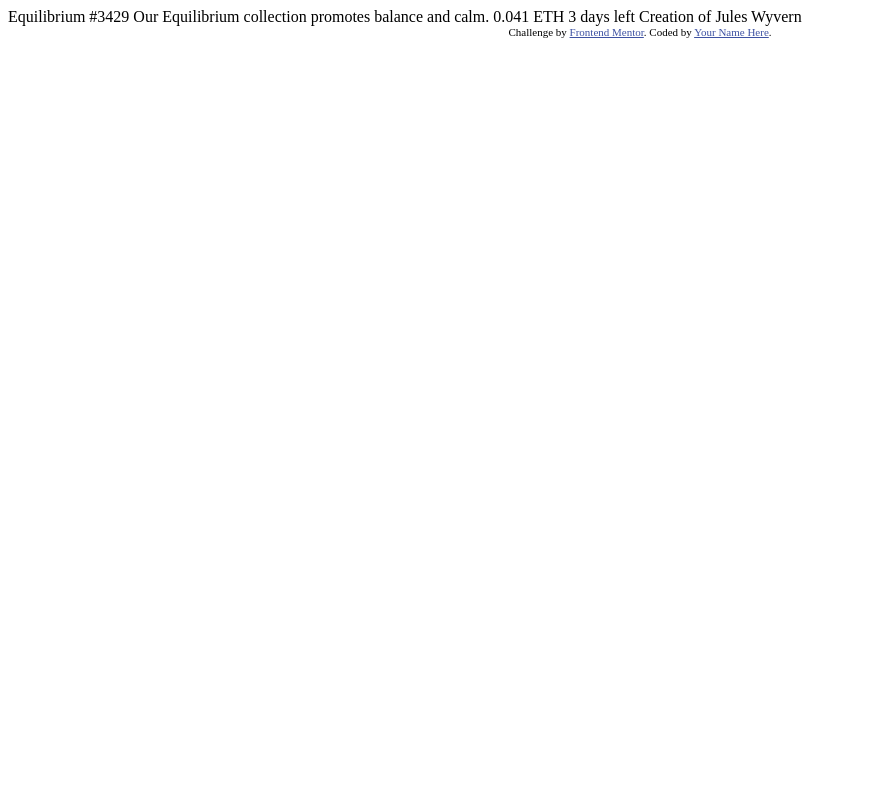
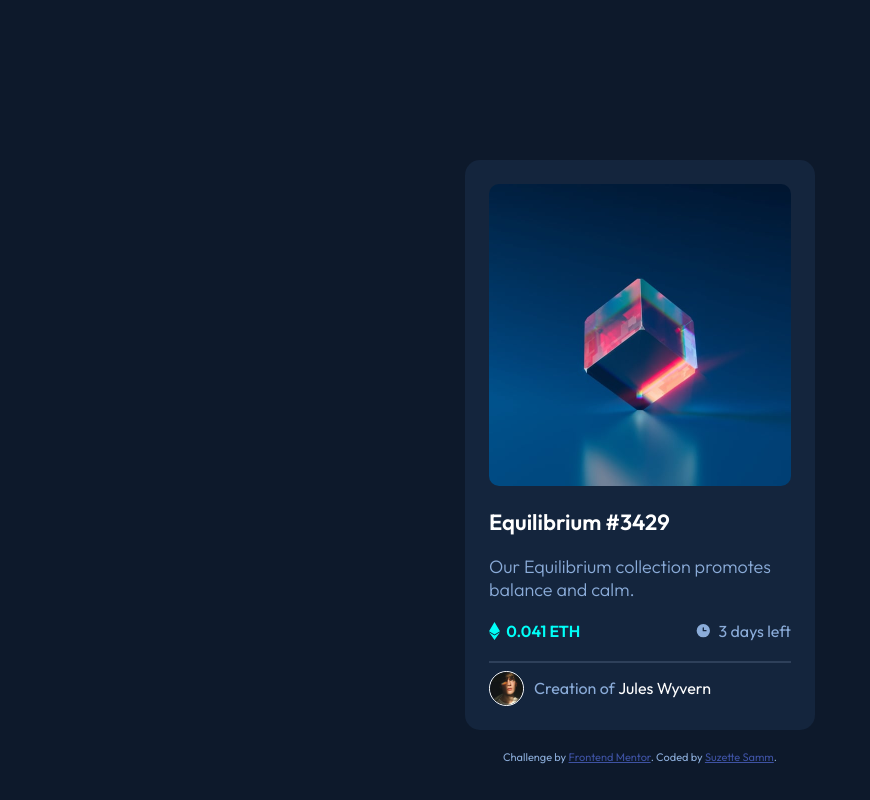
Before and after one commit to SuzetteSa/nft-preview-card-component, a plain HTML site: page nft-preview-card-component-main/index.html in a window 1280 px wide. Shown: the whole page, without its empty margins (0-870 px from the left). Drawn offline with Linux system fonts and the light colour scheme.

Commit message:
simple html css styling nft card

```diff
--- a/nft-preview-card-component-main/index.html
+++ b/nft-preview-card-component-main/index.html
@@ -1,33 +1,81 @@
 <!DOCTYPE html>
 <html lang="en">
   <head>
-  <meta charset="UTF-8">
-  <meta name="viewport" content="width=device-width, initial-scale=1.0"> <!-- displays site properly based on user's device -->
-
-  <link rel="icon" type="image/png" sizes="32x32" href="./images/favicon-32x32.png">
+    <meta charset="UTF-8" />
+    <meta name="viewport" content="width=device-width, initial-scale=1.0" />
+    <!-- displays site properly based on user's device -->
+    <link rel="preconnect" href="https://fonts.googleapis.com" />
+    <link rel="preconnect" href="https://fonts.gstatic.com" crossorigin />
+    <link
+      href="https://fonts.googleapis.com/css2?family=Outfit:wght@300;400;600&display=swap"
+      rel="stylesheet"
+    />
+    <link rel="stylesheet" href="styles.css" />
+    <link
+      rel="icon"
+      type="image/png"
+      sizes="32x32"
+      href="./images/favicon-32x32.png"
+    />
 
     <title>Frontend Mentor | NFT preview card component</title>
 
     <!-- Feel free to remove these styles or customise in your own stylesheet 👍 -->
     <style>
-    .attribution { font-size: 11px; text-align: center; }
-    .attribution a { color: hsl(228, 45%, 44%); }
+      .attribution {
+        font-size: 11px;
+        text-align: center;
+      }
+      .attribution a {
+        color: hsl(228, 45%, 44%);
+      }
     </style>
   </head>
   <body>
+    <div class="container">
+      <div class="image-container">
+      <img
+        src="images/image-equilibrium.jpg"
+        alt="nft photo"
+        class="nft-photo"
+      />
+      <div class="overlay">
+        <div class="content">
+          <img src="images/icon-view.svg" alt="icon-view" class="icon-view">
+        </div>
+      </div>
+    </div>
+      <h2>Equilibrium #3429</h2>
 
-  Equilibrium #3429
+      <p>Our Equilibrium collection promotes <br> balance and calm.</p>
+      <div class="blurbs"
+>
+        <span class="ethereum-blurb">
+          <img src="images/icon-ethereum.svg" alt="ethereum icon" class="ethereum-blurb"/> &nbsp 0.041
+          ETH</span
+        >
+        <span class="clock-blurb">
+          <img src="images/icon-clock.svg" alt="icon-clock" /> &nbsp 3 days left</span
+        >
+      </div>
+      <hr>
+      <div class="creator"
+>
+        <img
+          src="images/image-avatar.png"
+          alt="profile picture"
+          class="avatar-pic"
+        />
+        <span class="creator-text">Creation of </span> &nbsp
+        <span class="creator-name"> Jules Wyvern</span>
 
-  Our Equilibrium collection promotes balance and calm.
-
-  0.041 ETH
-  3 days left
-
-  Creation of Jules Wyvern
-
+      </div>
+    </div>
     <div class="attribution">
-    Challenge by <a href="https://www.frontendmentor.io?ref=challenge" target="_blank">Frontend Mentor</a>.
-    Coded by <a href="#">Your Name Here</a>.
+      Challenge by
+      <a href="https://www.frontendmentor.io?ref=challenge" target="_blank"
+        >Frontend Mentor</a
+      >. Coded by <a href="#">Suzette Samm</a>.
     </div>
   </body>
 </html>
--- /dev/null
+++ b/nft-preview-card-component-main/styles.css
@@ -0,0 +1,126 @@
+body {
+  background-color: hsl(217, 54%, 11%);
+  font-family: "Outfit", sans-serif;
+  display: flex;
+  flex-direction: column;
+  justify-content: space-between;
+  align-items: center;
+}
+
+.container {
+  background-color: hsl(216, 50%, 16%);
+  box-sizing: border-box;
+  padding: 24px;
+  margin-top: 152px;
+  border-radius: 15px;
+}
+
+.image-container {
+  position: relative;
+}
+
+.nft-photo {
+  width: 302px;
+  border-radius: 10px;
+}
+
+.overlay {
+  position: absolute;
+  top: 0;
+  left: 0;
+  bottom: 0;
+  right: 0;
+  width: 100%;
+  height: 100%;
+  opacity: 0;
+  transition: opacity 0.4s ease-in-out;
+  background: rgba(0, 255, 248, 0.5);
+  color: #ffffff;
+  border-radius: 10px;
+  cursor: pointer;
+  display: flex;
+  align-items: center;
+  justify-content: center;
+}
+
+.overlay:hover{
+    opacity: 1;
+}
+
+h2 {
+  color: white;
+  font-size: 22px;
+  font-weight: 600;
+}
+
+h2:hover {
+  color: #00fff8;
+  transition: all 200ms ease;
+  cursor: pointer;
+}
+
+p {
+  color: #8bacd9;
+  font-size: 18px;
+  font-weight: 300;
+}
+
+.blurbs {
+  display: flex;
+  justify-content: space-between;
+  margin: 20px 0px;
+}
+
+.ethereum-blurb {
+  color: #00fff8;
+  font-size: 16px;
+  font-weight: 600;
+  display: flex;
+  align-items: center;
+}
+
+.clock-blurb {
+  color: #8bacd9;
+  font-size: 16px;
+  font-weight: 400;
+  display: flex;
+  align-items: center;
+}
+
+hr {
+  border: 1px solid #2e405a;
+}
+
+.creator {
+  display: flex;
+  align-items: center;
+}
+
+.creator-text {
+  margin-left: 10px;
+  color: #8bacd9;
+  font-size: 16px;
+  font-weight: 400;
+}
+.creator-name {
+  color: #ffffff;
+  font-size: 16px;
+  font-weight: 400;
+}
+
+.creator-name:hover {
+  color: #00fff8;
+  transition: all 200ms ease;
+  cursor: pointer;
+}
+
+.avatar-pic {
+  width: 33px;
+  border: 1px solid #ffffff;
+  border-radius: 50%;
+}
+
+.attribution {
+  margin: 20px;
+  color: #8bacd9;
+}
```
Lines whose indentation alone changed are shown as unchanged.
